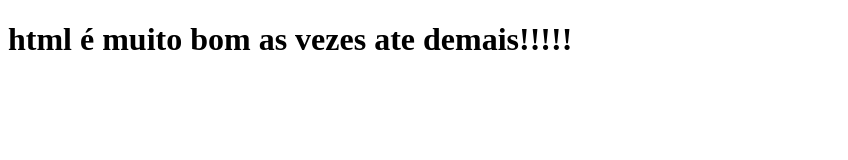
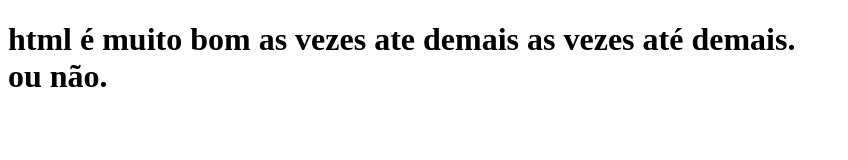
Before and after one commit to JoaoRomeroz/git_Romero, a plain HTML site: page index.html in a window 1280 px wide. Shown: the whole page, without its empty margins (0-848 px from the left). Drawn offline with Linux system fonts and the light colour scheme.

Commit message:
nova alteração

```diff
--- a/index.html
+++ b/index.html
@@ -6,7 +6,9 @@
     <meta name="viewport" content="width=device-width, initial-scale=1.0">
     <title>Meu primeiro login</title>
 </head>
-<h1> html é muito bom as vezes ate demais!!!!!</h1>
+<h1> html é muito bom as vezes ate demais as vezes até demais.<br>
+    ou não.
+</h1>
 <body>
 
 </body>
```
